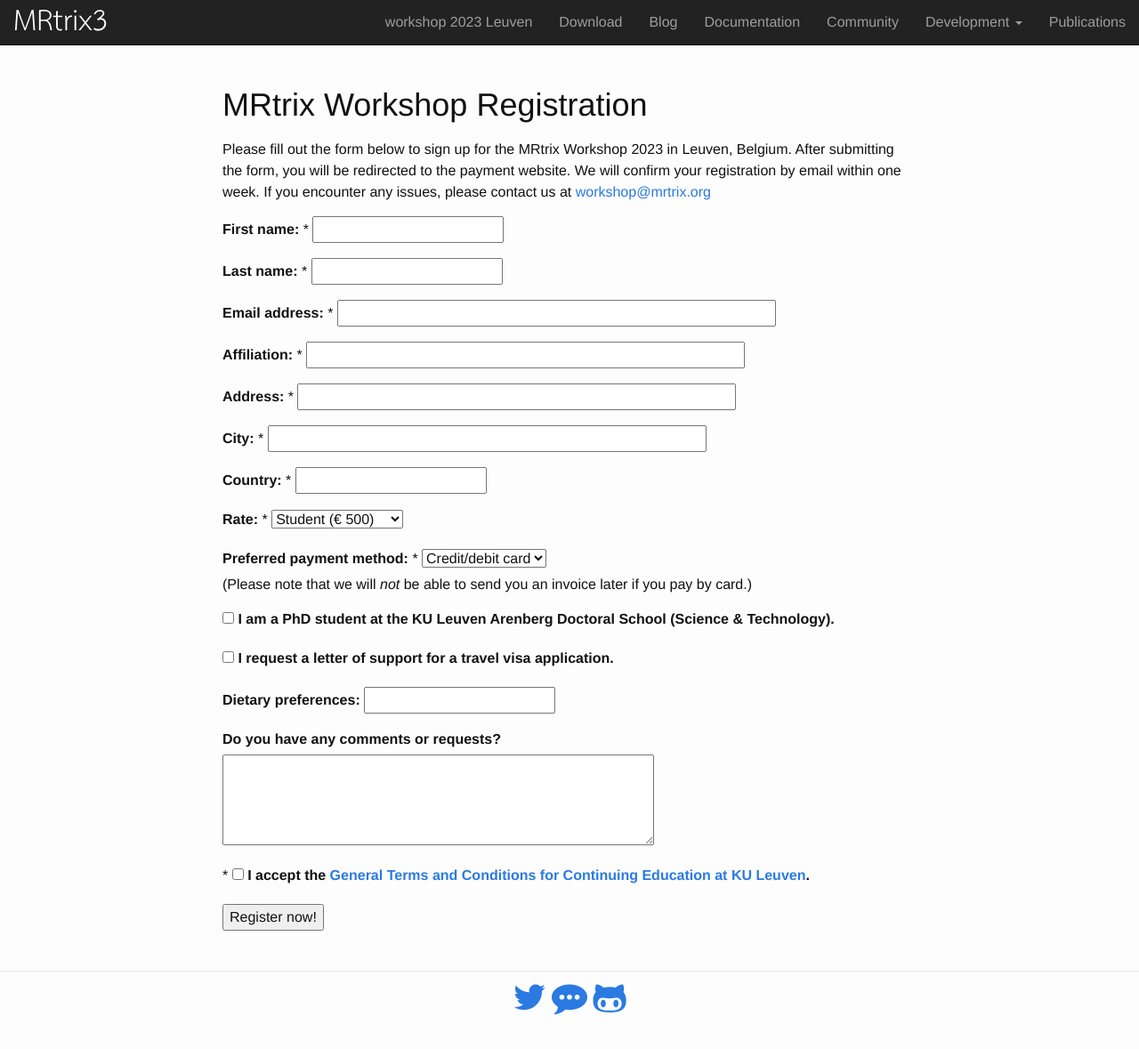
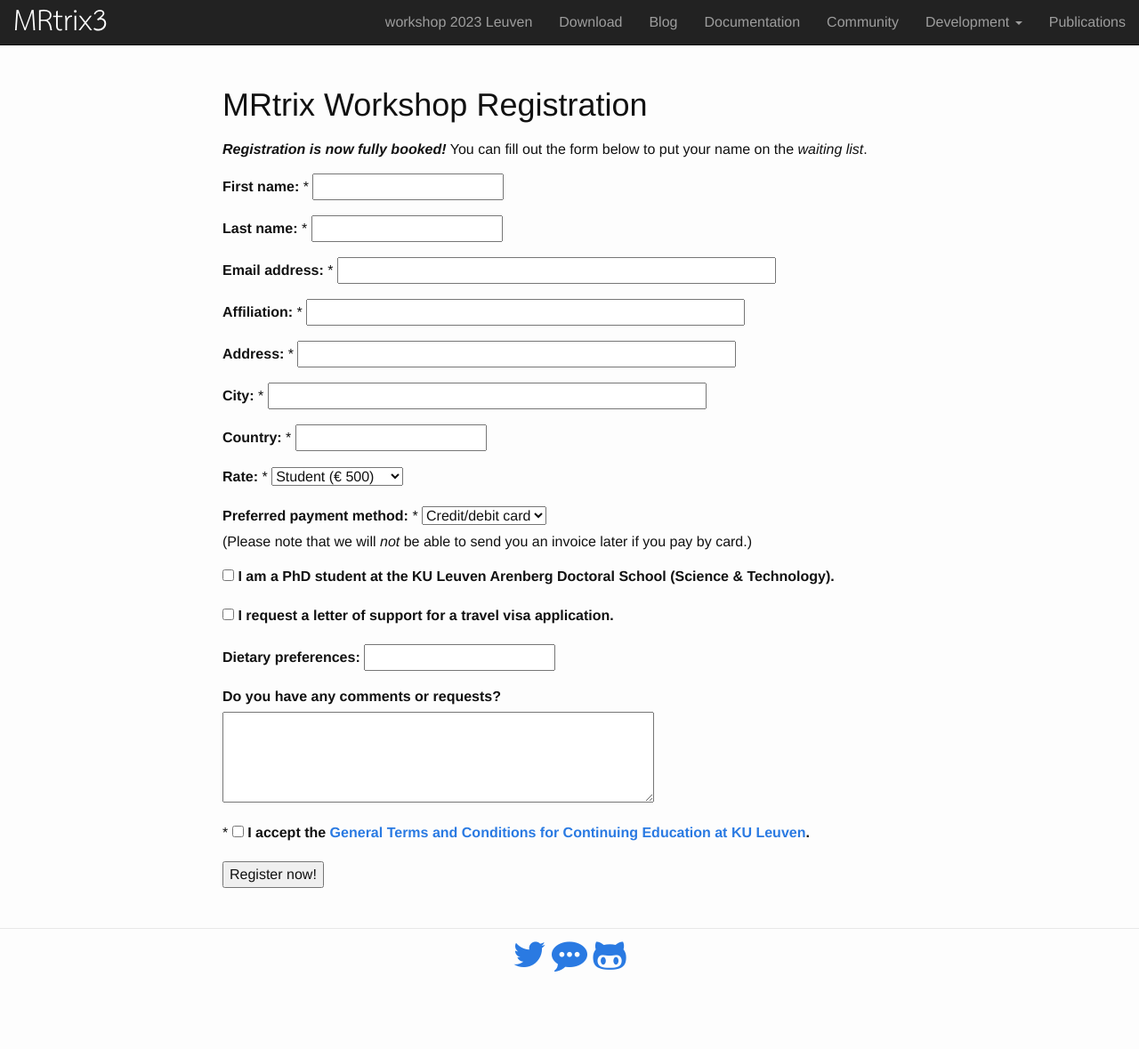
Before and after one commit to MRtrix3/MRtrix3.github.io, a Jekyll site: the page built from leuven2023_registration.html, in a window 1280 px wide and 1196 px high. Shown: the top 1179 px of the window at 89% size. Built offline with Jekyll 4.4.1, drawn with Linux system fonts in a browser that asks for light colours; nearby versions of some CDN libraries.

Commit message:
Change workshop registration form to waiting list.

```diff
--- a/leuven2023_registration.html
+++ b/leuven2023_registration.html
@@ -8,7 +8,11 @@ permalink: /workshop2023/registration
 
 <h1>MRtrix Workshop Registration</h1>
 
+<p><b><i>Registration is now fully booked!</i></b> You can fill out the form below to put your name on the <i>waiting list</i>.</p>
+
+<!--
 <p>Please fill out the form below to sign up for the MRtrix Workshop 2023 in Leuven, Belgium. After submitting the form, you will be redirected to the payment website. We will confirm your registration by email within one week. If you encounter any issues, please contact us at <a href="mailto:workshop@mrtrix.org">workshop@mrtrix.org</a></p>
+-->
 
 <form
   method="POST"
@@ -78,6 +82,8 @@ window.addEventListener("load", function() {
     .then(response => response.json())
     .then(function(res) {
       if (res.result === 'success') {
+        var outputmessage = '<p>Your name has been added to the <i>waiting list</i>. We will contact you if a spot opens up.</p>';
+        /*
         var outputmessage = '<p>Your registration has been recorded successfully.</p>';
         // data processing
         var amount = (data.get("Rate") === "Industry") ? 1200 : 800;
@@ -96,6 +102,7 @@ window.addEventListener("load", function() {
             outputmessage += '<p>Please proceed to the following page to pay the registration fee (&euro;' + amount + '): <a href="' + link + '">Payment Link.</a></p>';
           }
         }
+        */
         outputDiv.innerHTML = outputmessage;
       }
     })
```
